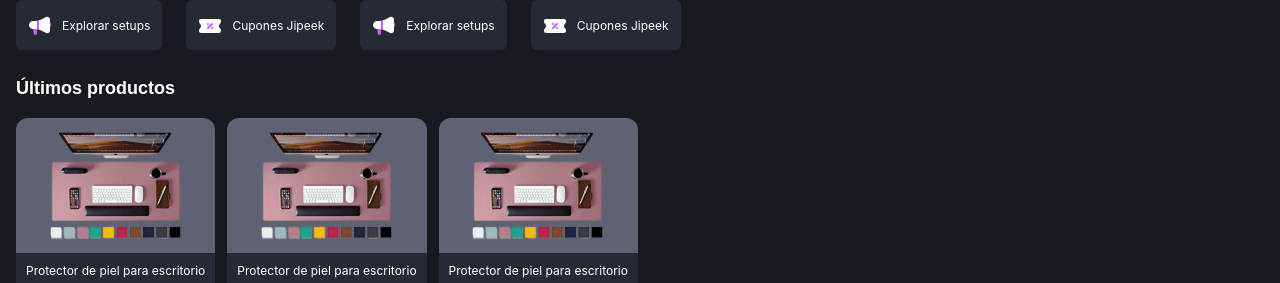
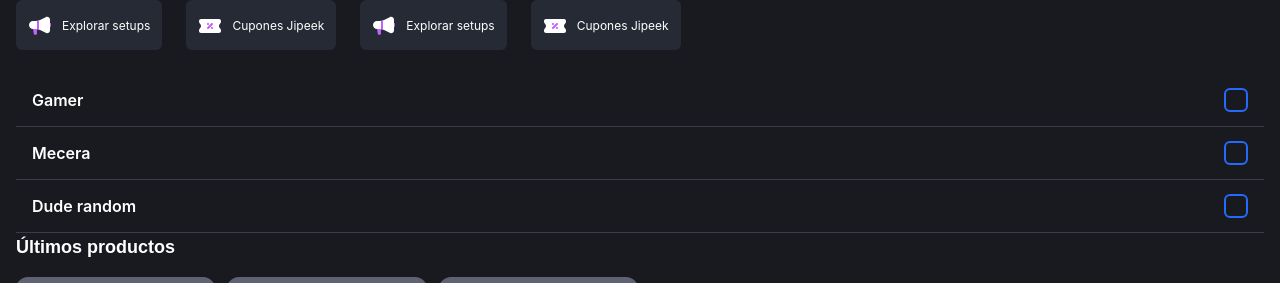
Before and after one commit to jipeek/the-olympia-challenge-frontend, a React (Create React App) app: page / in a window 1280 px wide. Shown: the part 306-589 px from the top of the page. Built offline with nearby package versions, Linux system fonts and the light colour scheme.

Commit message:
CheckList done

```diff
--- a/src/features/home/HomeScreen.jsx
+++ b/src/features/home/HomeScreen.jsx
@@ -20,6 +20,8 @@ import InputSearch from '../../globalComponents/InputSearch/InputSearch';
 import img1 from "../../static/hdbeufb.svg";
 import ProductSummary from '../../globalComponents/ProductSummary/ProductSummary';
 import LinkWithArrow from '../../globalComponents/LinkWithArrow/LinkWithArrow';
+
+import CheckList from '../../globalComponents/CheckList/CheckList';
 
 
 const HomeScreen= () =>{
@@ -51,7 +53,9 @@ const HomeScreen= () =>{
                         <CustomButton className="mr-6" icon={couponDiscount} title={buttonTitle02} />
                     </div>
                 </div>
-
+                <CheckList text="Gamer"/>
+                <CheckList text="Mecera"/>
+                <CheckList text="Dude random"/>
 
 
             </div>
--- /dev/null
+++ b/src/globalComponents/CheckList/CheckList.jsx
@@ -0,0 +1,15 @@
+import "./styles.css";
+import React from 'react';
+import Checkbox from "../Checkbox/Checkbox";
+
+const CheckList = ( { className, text } ) => {
+
+    return (
+        <div className={`CheckList w-full text-white flex flex-row py-3.5 px-4 justify-between ${className}`}>
+            <p className="CheckList__title text-medium font-semibold">{text}</p>
+            <Checkbox classBox="Checkbox--blueline" />
+        </div>
+    )
+}
+
+export default CheckList;
--- /dev/null
+++ b/src/globalComponents/CheckList/styles.css
@@ -0,0 +1,3 @@
+.CheckList {
+    border-bottom:  1px solid #3A3D46;
+}
--- /dev/null
+++ b/src/globalComponents/Checkbox/Checkbox.jsx
@@ -0,0 +1,16 @@
+import "./styles.css";
+import React from 'react';
+
+/* ----------------------------
+ Variaciones Clases de CSS:
+ .Checkbox--blueline
+ .Checkbox--circle
+ ------------------------------ */
+
+const Checkbox = ( { classBox, nameInput, id } ) => {
+    return (
+            <input className={`Checkbox focus:border-background02 focus:border-colorful01 ${classBox}`} type="checkbox" name={nameInput} id={id}/>
+    )
+}
+
+export default Checkbox;
--- /dev/null
+++ b/src/globalComponents/Checkbox/styles.css
@@ -0,0 +1,25 @@
+.Checkbox {
+    width: 24px;
+    height: 24px;
+    background-color: transparent;
+    border: 2px solid #262A34;
+    border-radius: 6px;
+}
+
+.Checkbox:focus {
+    border-color: #246BFD;
+    outline: none;
+    --tw-ring-offset-color: transparente;
+}
+
+/* ----------------------
+ Modificaciones
+ ------------------------ */
+
+.Checkbox.Checkbox--blueline {
+    border-color: #246BFD;
+}
+
+.Checkbox.Checkbox--circle {
+    border-radius: 50%;
+}
```
